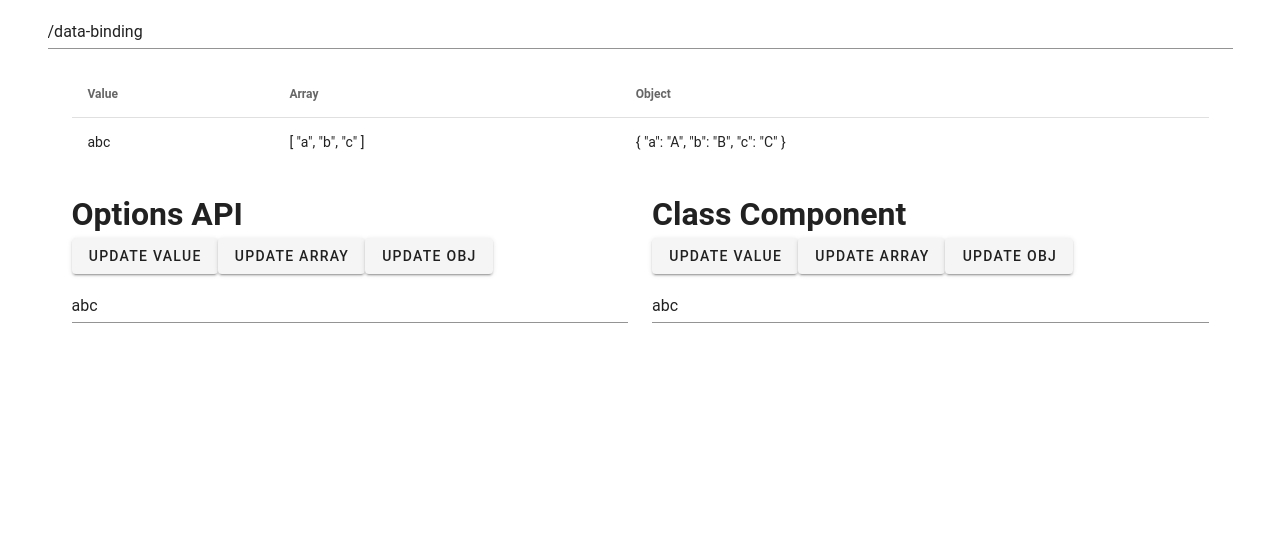
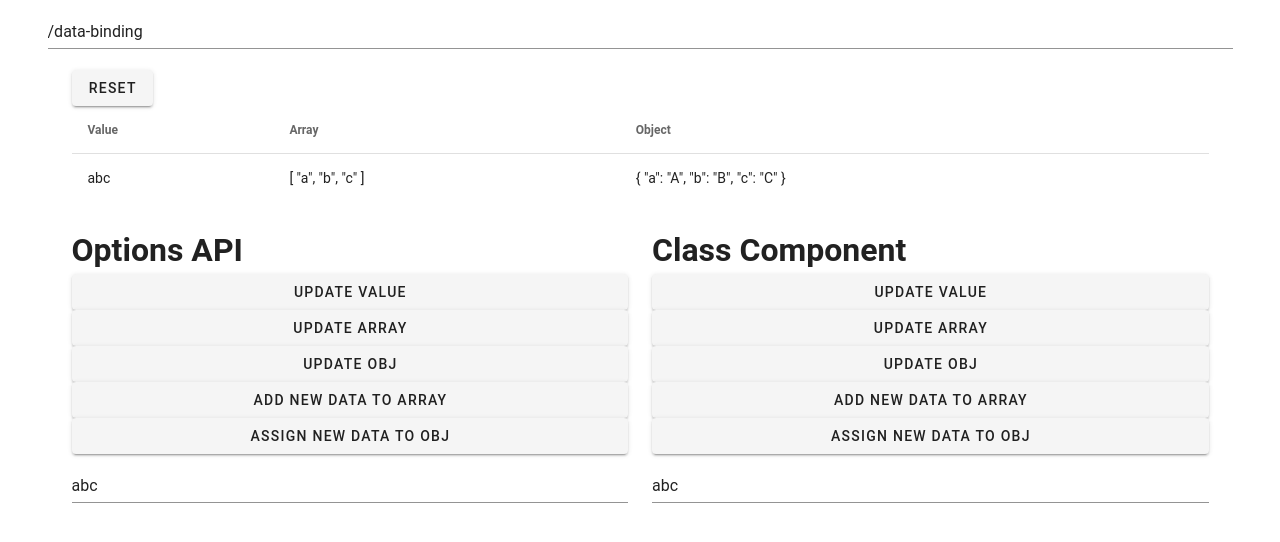
Before and after one commit to weapom923/sandbox, a Vue app in the folder vue2-vuetify2/: page /data-binding in a window 1280 px wide. Shown: the top 542 px of the page. Built offline with nearby package versions, Linux system fonts and the light colour scheme.

Commit message:
データコンテナを直接操作するサンプルを追加

```diff
--- a/vue2-vuetify2/src/pages/DataBinding.vue
+++ b/vue2-vuetify2/src/pages/DataBinding.vue
@@ -2,6 +2,7 @@
   <v-container>
     <v-row>
       <v-col cols="12">
+        <v-btn v-on:click="$_reset">reset</v-btn>
         <v-simple-table>
           <thead>
             <tr>
@@ -58,10 +59,22 @@ export default defineComponent({
     $_obj: Record<string, string>,
   } {
     return {
-      $_val: "abc",
-      $_arr: [ "a", "b", "c" ],
-      $_obj: { a: "A", b: "B", c: "C" },
+      $_val: undefined,
+      $_arr: undefined,
+      $_obj: undefined,
     };
+  },
+
+  created() {
+    this.$_reset();
+  },
+
+  methods: {
+    $_reset() {
+      this.$data.$_val = "abc";
+      this.$data.$_arr = [ "a", "b", "c" ];
+      this.$data.$_obj = { a: "A", b: "B", c: "C" };
+    },
   },
 });
 </script>
--- a/vue2-vuetify2/src/pages/DataBinding/ClassComponent.vue
+++ b/vue2-vuetify2/src/pages/DataBinding/ClassComponent.vue
@@ -1,9 +1,11 @@
 <template>
-  <v-form>
+  <v-form class="d-flex flex-column">
     <h1>Class Component</h1>
     <v-btn v-on:click="$_val = 'xyz'">update value</v-btn>
     <v-btn v-on:click="$_arr = [ 'x', 'y', 'z' ]">update array</v-btn>
     <v-btn v-on:click="$_obj = { a: 'x', b: 'y', c: 'z' }">update obj</v-btn>
+    <v-btn v-on:click="$_arr.push('new')">add new data to array</v-btn>
+    <v-btn v-on:click="$set($_obj, 'd', 'new')">assign new data to obj</v-btn>
     <v-text-field v-model="$_val"></v-text-field>
   </v-form>
 </template>
--- a/vue2-vuetify2/src/pages/DataBinding/OptionsApi.vue
+++ b/vue2-vuetify2/src/pages/DataBinding/OptionsApi.vue
@@ -1,9 +1,11 @@
 <template>
-  <v-form>
+  <v-form class="d-flex flex-column">
     <h1>Options API</h1>
     <v-btn v-on:click="$_val = 'XYZ'">update value</v-btn>
     <v-btn v-on:click="$_arr = [ 'X', 'Y', 'Z' ]">update array</v-btn>
     <v-btn v-on:click="$_obj = { a: 'X', b: 'Y', c: 'Z' }">update obj</v-btn>
+    <v-btn v-on:click="$_arr.push('new')">add new data to array</v-btn>
+    <v-btn v-on:click="$set($_obj, 'd', 'NEW')">assign new data to obj</v-btn>
     <v-text-field v-model="$_val"></v-text-field>
   </v-form>
 </template>
```
